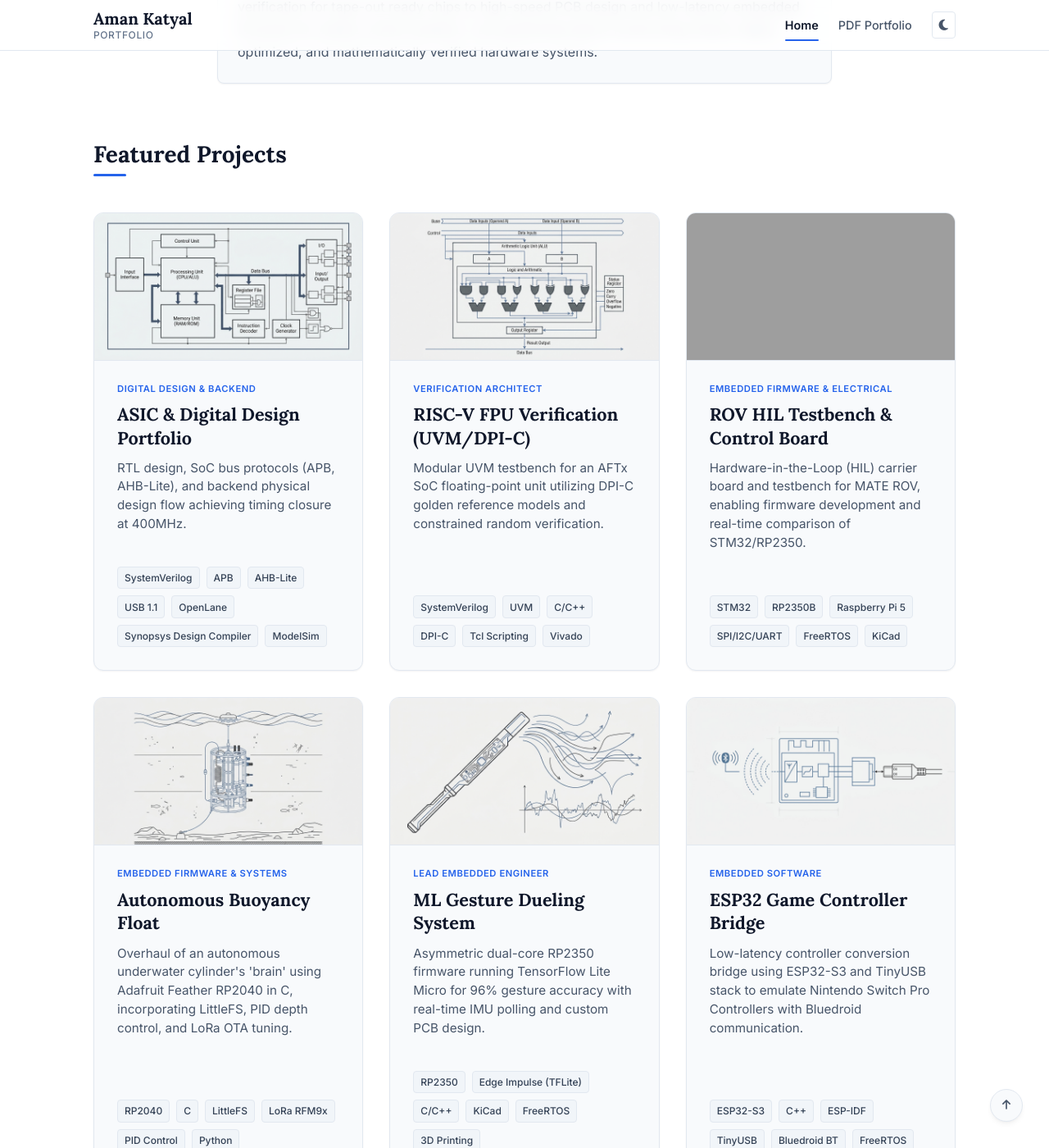
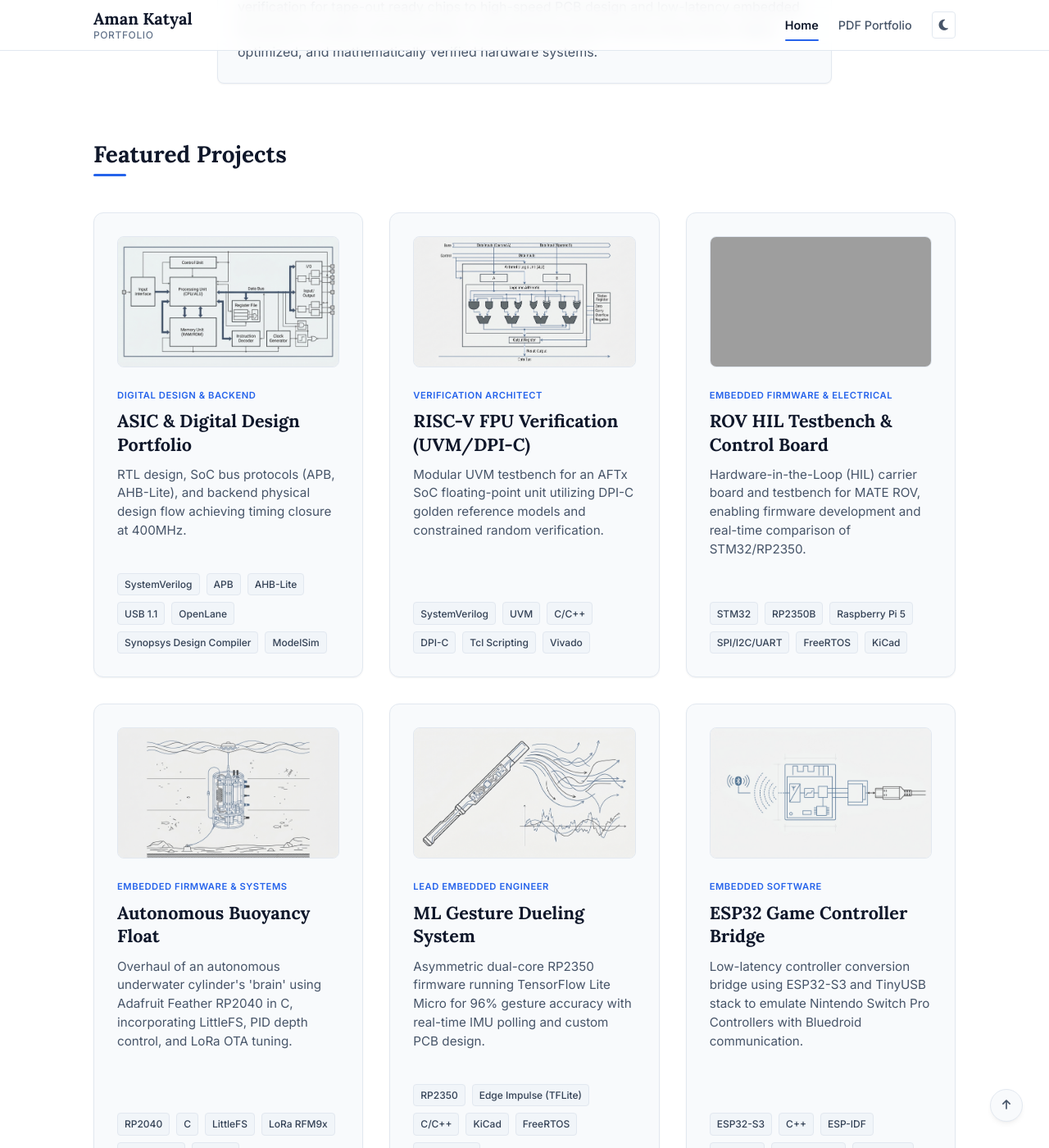
Before and after one commit to aman-katyal/aman-katyal.github.io, a Jekyll site: the page built from index.md, in a window 1280 px wide and 1400 px high, scrolled down 411 px. Shown: the whole window at 82% size. Built offline with Jekyll 4.4.1, drawn with Linux system fonts in a browser that asks for light colours; grey boxes are pictures that could not be loaded.

Commit message:
fix: contain card image previews inside parent padding to avoid overflow

```diff
--- a/assets/css/style.scss
+++ b/assets/css/style.scss
@@ -348,7 +348,6 @@ body {
   text-decoration: none;
   color: inherit;
   height: 100%;
-  overflow: hidden; /* Ensure image preview is clipped correctly */
 }
 
 .project-card:hover {
@@ -358,11 +357,12 @@ body {
 }
 
 .project-card-image {
-  width: calc(100% + 3.5rem);
-  height: 180px;
+  width: 100%;
+  height: 160px;
   overflow: hidden;
-  margin: -1.75rem -1.75rem 1.25rem -1.75rem;
-  border-bottom: 1px solid var(--border);
+  border-radius: var(--radius-md);
+  margin-bottom: 1.25rem;
+  border: 1px solid var(--border);
 }
 
 .project-card-image img {
```
